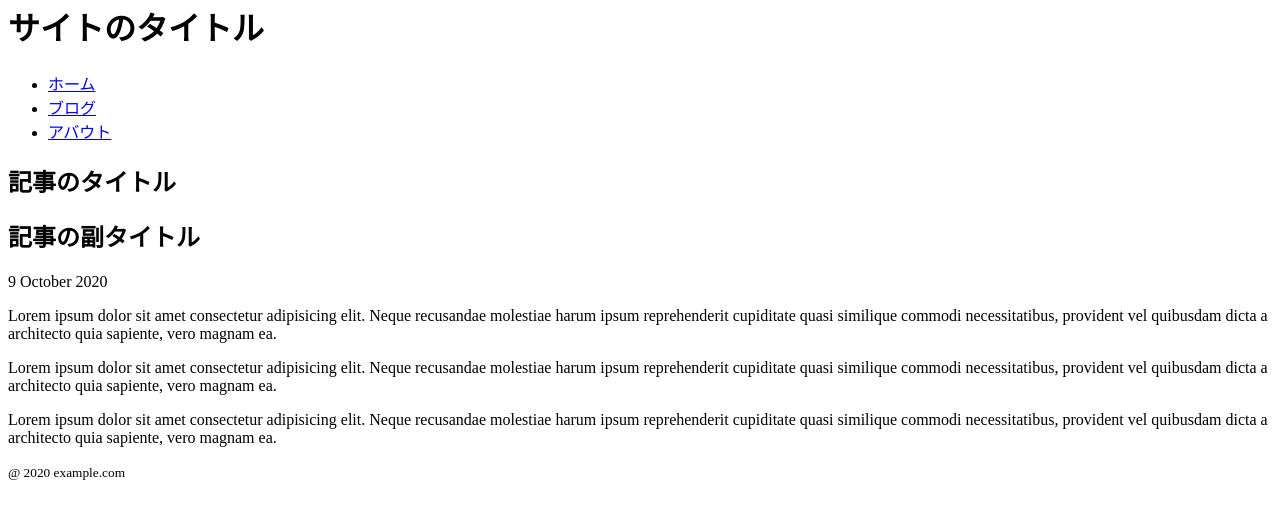
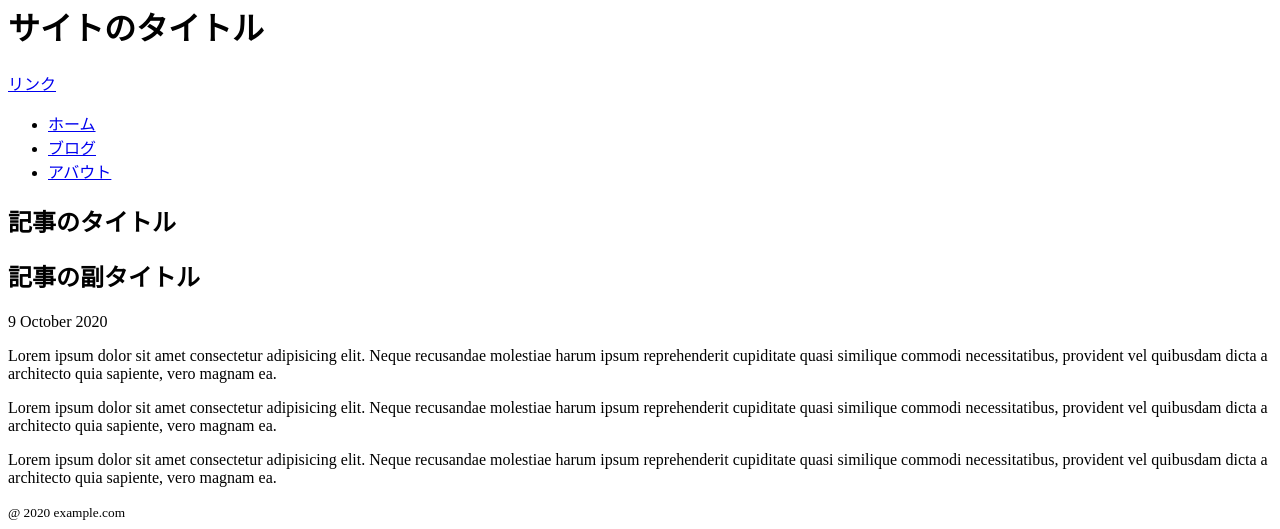
Before and after one commit to yoshi0414kit/HTML_practice, a plain HTML site: page index.html in a window 1280 px wide. Shown: the part 330-859 px from the top of the page. Before the commit the page ends 819 px from the top, so only its background shows below. Drawn offline with Linux system fonts and the light colour scheme.

Commit message:
リンクを追加

```diff
--- a/index.html
+++ b/index.html
@@ -9,6 +9,7 @@
     <header>
         <img src="https://images.unsplash.com/photo-1554570731-63bcddda4dcd?ixlib=rb-1.2.1&ixid=eyJhcHBfaWQiOjEyMDd9&auto=format&fit=crop&w=500&q=60/30x30x" alt="">
         <h1>サイトのタイトル</h1>
+        <a href="https://twitter.com/home">リンク</a>
         <nav>
             <ul>
                 <li><a href="#">ホーム</a></li>
```
